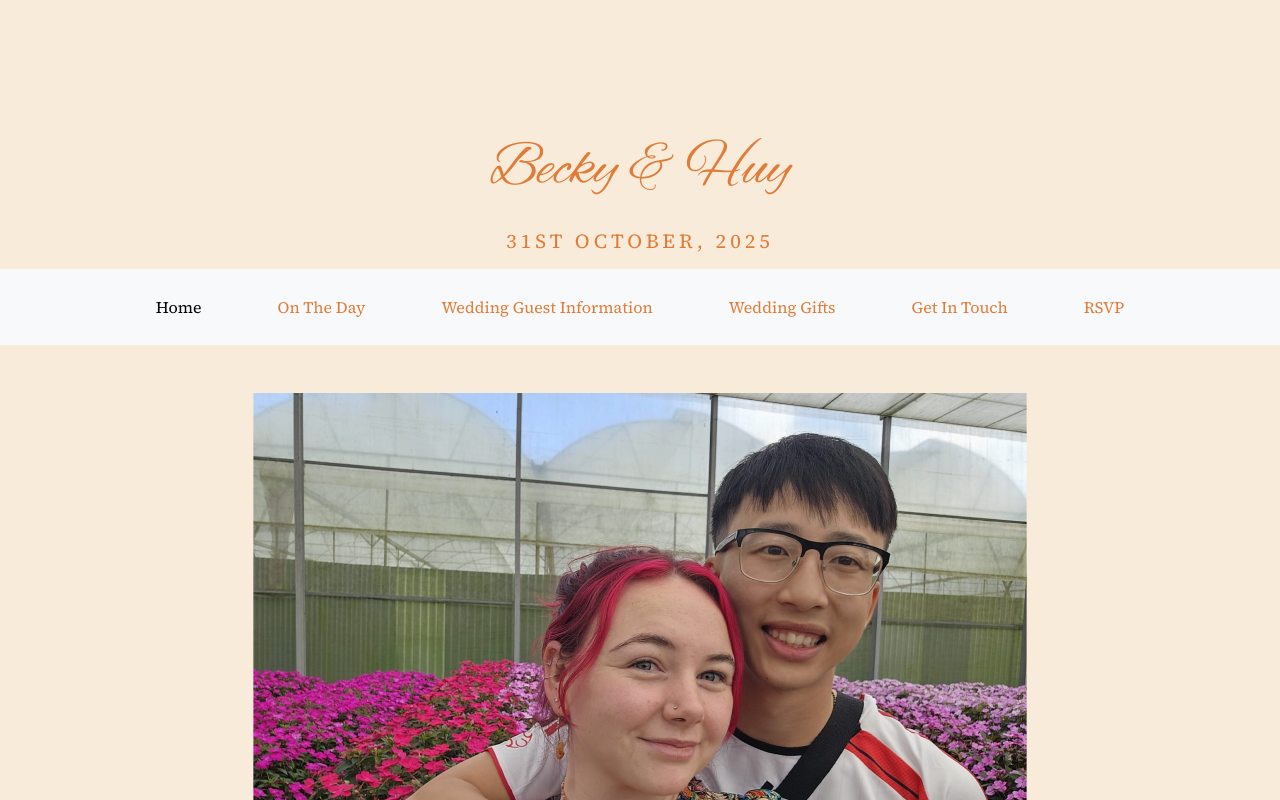
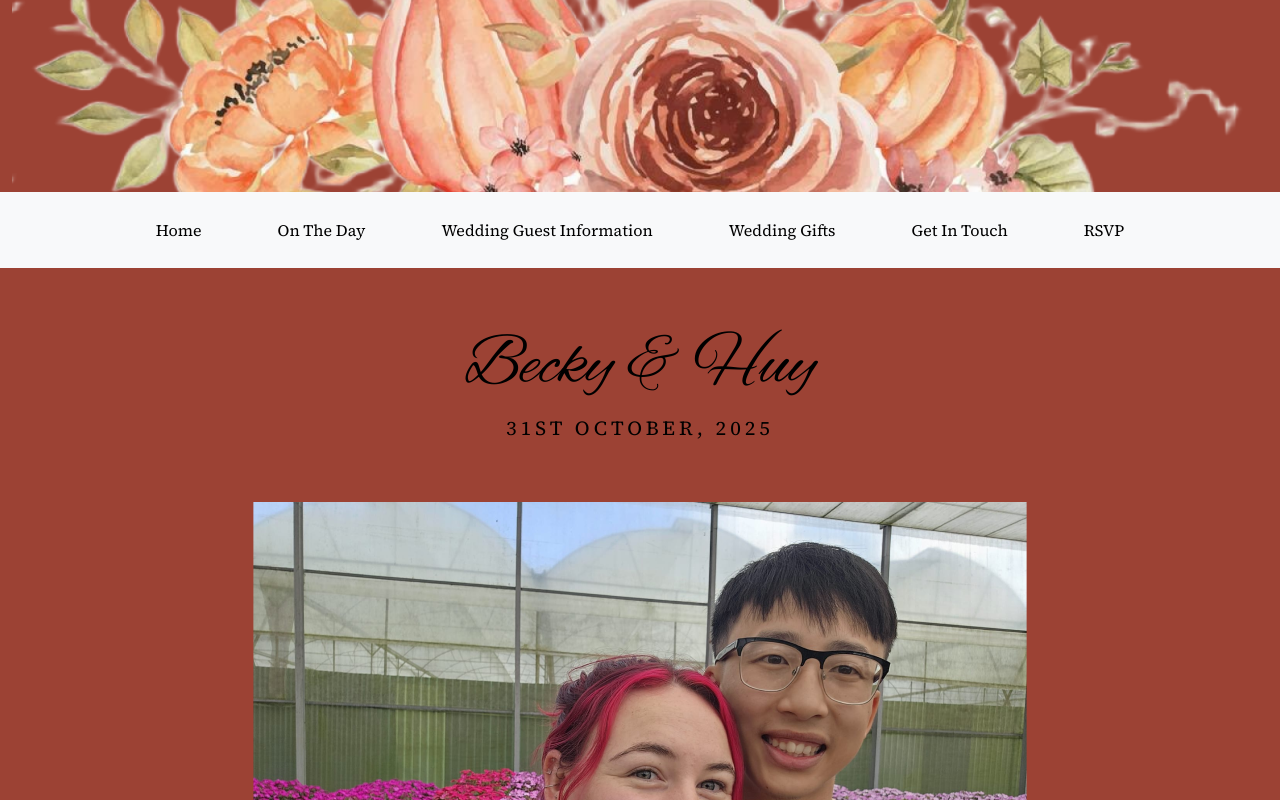
Before and after one commit to je5513/becky-and-huy-wedding, a plain HTML site: page index.html in a window 1280 px wide. Shown: the top 800 px of the page. Drawn offline with nearby package versions, Linux system fonts and the light colour scheme.

Commit message:
added header image, changed bg colour

```diff
--- a/index.html
+++ b/index.html
@@ -20,9 +20,7 @@
   </head>
   <body>
     <header>
-      <img class="header-image" src="" />
-      <h1 class="couple-names">Becky & Huy</h1>
-      <div class="date">31st October, 2025</div>
+      <img class="header-image container-fluid" src="/images/hd-6-1-2.png" />
       <nav
         class="navbar navbar-expand-lg bg-body-tertiary background-color-#ffecdd"
       >
@@ -80,6 +78,8 @@
       </nav>
     </header>
     <main>
+      <h1 class="couple-names pt-5">Becky & Huy</h1>
+      <div class="date pb-2">31st October, 2025</div>
       <img class="p-5 b-h-1" src="/images/b-h-8.png" />
       <div class="main-info">
         <div class="pb-4 address">
--- a/src/styles.css
+++ b/src/styles.css
@@ -1,6 +1,6 @@
 :root {
-  --primary-colour: #f8ebda;
-  --secondary-colour: #e17c38;
+  --primary-colour: #9c4234;
+  --secondary-colour: black;
   --primary-font: "Source Serif 4", serif;
 }
 
@@ -14,10 +14,8 @@ body {
   line-height: 1;
   margin: 16px auto;
   color: var(--secondary-colour);
-  font-size: 60px;
+  font-size: 70px;
   font-weight: normal;
-  padding-top: 100px;
-  padding-bottom: 15px;
 }
 
 .date {
@@ -25,7 +23,6 @@ body {
   text-align: center;
   line-height: 1;
   margin: 8px 0;
-  padding-bottom: 10px;
   color: var(--secondary-colour);
   font-size: 20px;
   font-weight: normal;
@@ -44,10 +41,6 @@ body {
 
 .serif-medium:hover {
   transition: all 150ms ease-in-out;
-}
-
-.main-info {
-  padding: 30px;
 }
 
 .date-and-time {
```
Also changed, not shown: images/hd-6-1-2.png (added), images/hd-6-1-3.png (added), images/hd-6-1.png (added).
